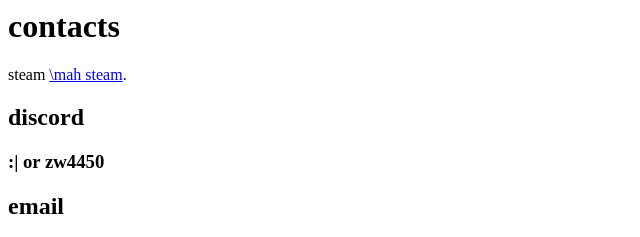
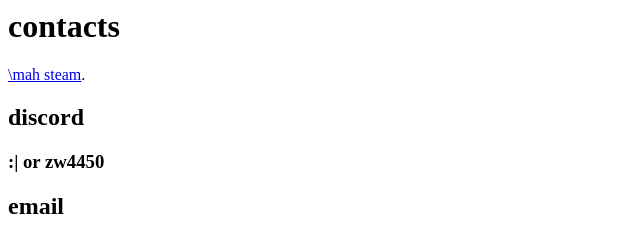
Before and after one commit to zw4450/zw4450.github.io, a plain HTML site: page index.html in a window 1280 px wide. Shown: the top 237 px of the page, 0-640 px from the left. Drawn offline with Linux system fonts and the light colour scheme.

Commit message:
Update index.html

```diff
--- a/index.html
+++ b/index.html
@@ -1,9 +1,5 @@
 <h1>contacts</h1>
-<p>
-  steam
   <a href="https://steamcommunity.com/profiles/76561199483546876">\mah steam</a>.
-</p>
-
 <h2>discord</h2>
 <h3> :| or zw4450</h2>
 <h2>email</h2>
```
